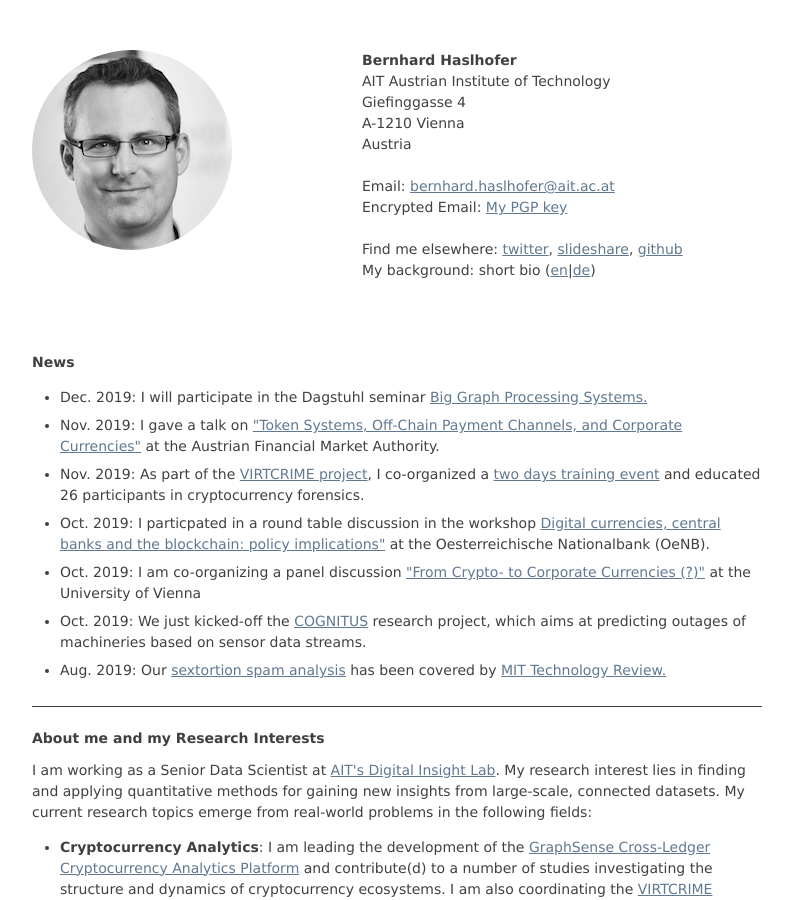
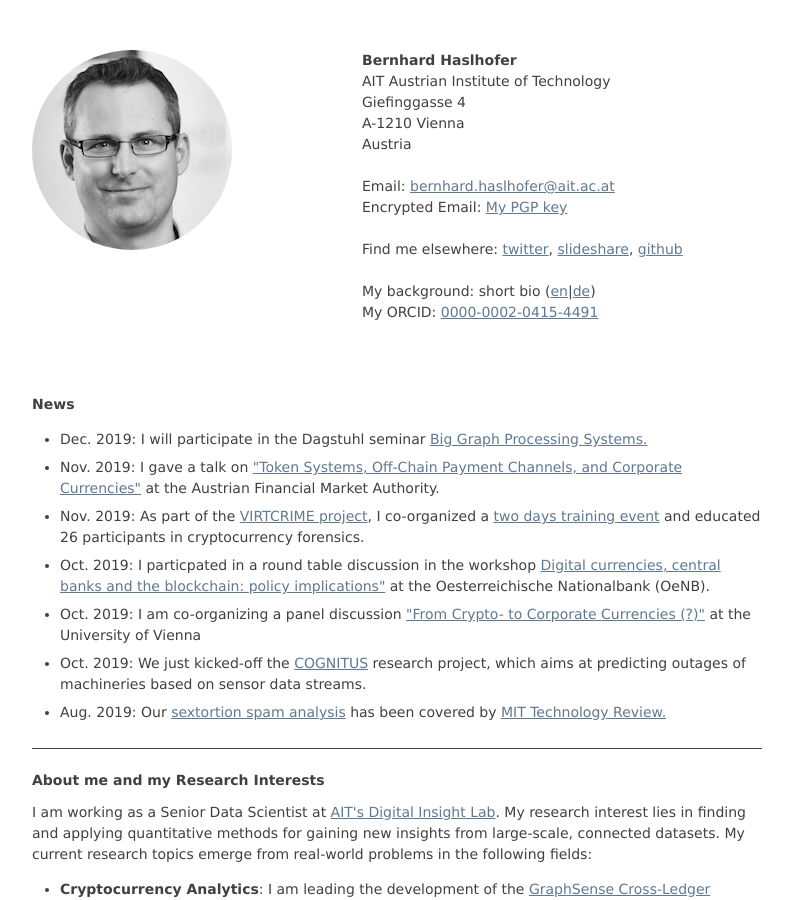
Before and after one commit to behas/behas.github.com, a Jekyll site: the page built from index.html, in a window 1280 px wide and 900 px high. Shown: the whole window, without its empty margins (243-1034 px from the left). Built offline with Jekyll 4.4.1, drawn with Linux system fonts in a browser that asks for light colours.

Commit message:
added ORCID

```diff
--- a/index.html
+++ b/index.html
@@ -24,8 +24,10 @@ layout: default
         <span class="newline">Encrypted Email: <a href="bhaslhofer_pgp_public.asc">My PGP key</a></span>
       </br>
         <span class="newline">Find me elsewhere: <a href="http://twitter.com/#!/bhaslhofer" title="Twitter">twitter</a>, <a href="http://www.slideshare.net/bhaslhofer/" title="Bernhard Haslhofer Presentations">slideshare</a>, <a href="https://github.com/behas">github</a></span>
-      </bt>
+      </br>
         <span class="newLine">My background: short bio (<a href="short_bio_en.txt">en</a>|<a href="short_bio_de.txt">de</a>)</span>
+      </br>
+        <span class="newLine">My ORCID: <a href="https://orcid.org/0000-0002-0415-4491" target="_blank">0000-0002-0415-4491</a></span>
     </div>
     <div class="clearer"/>
   </div>
```
